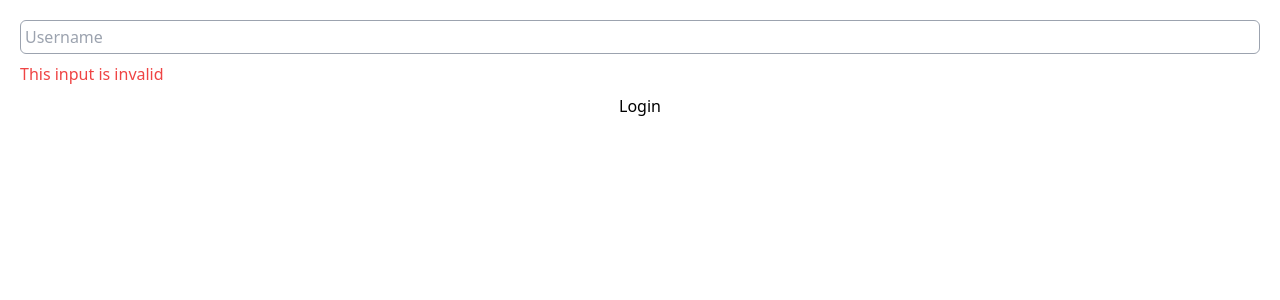
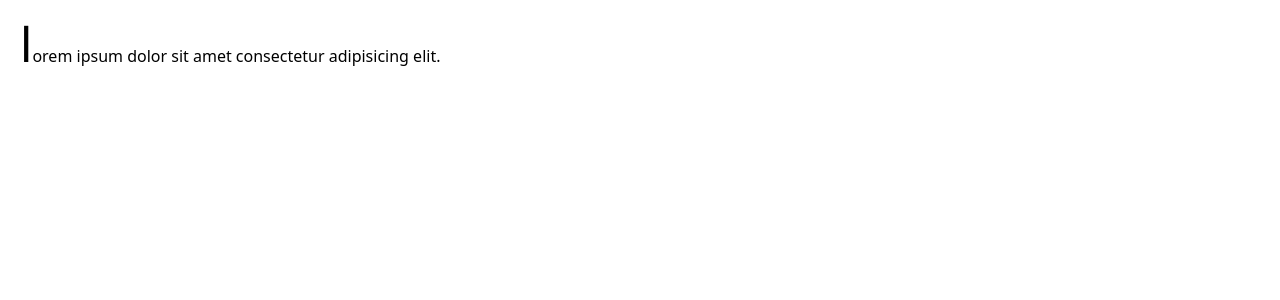
Before and after one commit to flynnpark/carrot-market, a Next.js app: page / in a window 1280 px wide. Shown: the top 300 px of the page. Built offline with nearby package versions, Linux system fonts and the light colour scheme.

Commit message:
4.8 More Modifiers

```diff
--- a/pages/index.tsx
+++ b/pages/index.tsx
@@ -2,24 +2,11 @@ import type { NextPage } from 'next';
 
 const Home: NextPage = () => {
   return (
-    <form className="flex flex-col space-y-2  p-5 ">
-      <input
-        type="text"
-        required
-        placeholder="Username"
-        className="border p-1 peer border-gray-400 rounded-md "
-      />
-      <span className="hidden peer-invalid:block peer-invalid:text-red-500">
-        This input is invalid
-      </span>
-      <span className="hidden peer-valid:block peer-valid:text-teal-500">
-        Awesome username
-      </span>
-      <span className="hidden peer-hover:block peer-hover:text-amber-500">
-        Hello
-      </span>
-      <input type="submit" value="Login" className="bg-white" />
-    </form>
+    <div className="flex flex-col space-y-2 p-5">
+      <p className="first-letter:text-5xl first-letter:hover:text-purple-500">
+        lorem ipsum dolor sit amet consectetur adipisicing elit.
+      </p>
+    </div>
   );
 };
 
```
